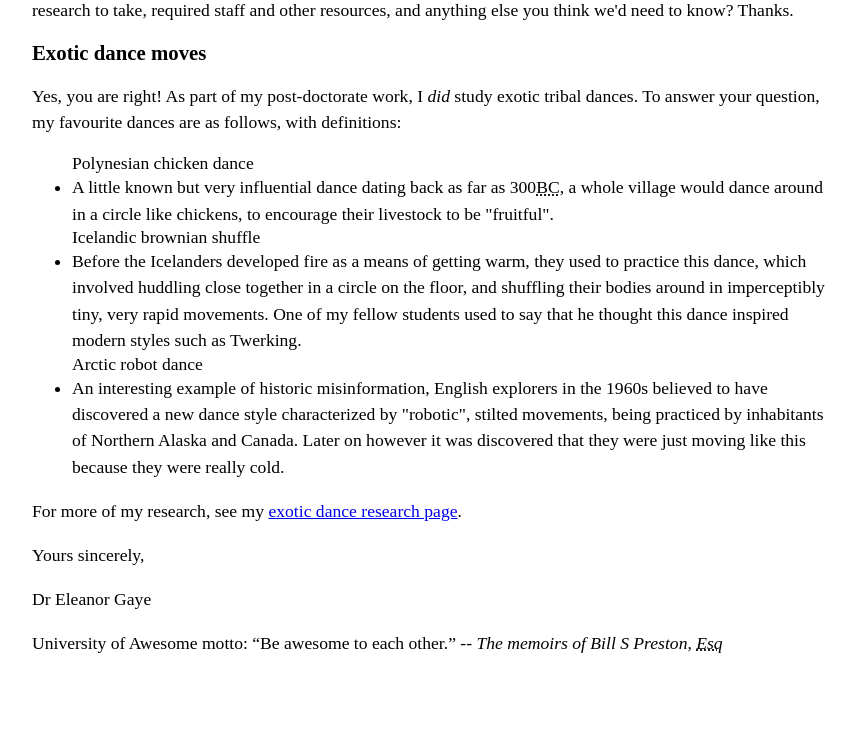
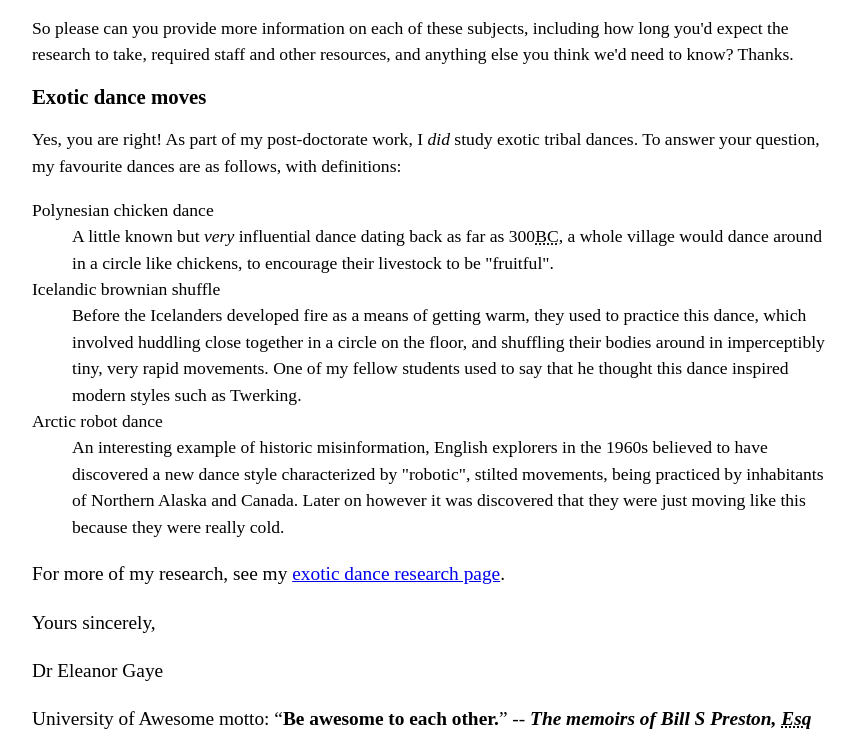
Before and after one commit to ShigaJun/git-tutorial, a website built with Vite: page index.html in a window 1280 px wide. Shown: the part 1104-1857 px from the top of the page, without its empty margins (208-1063 px from the left). Before the commit the page ends 1778 px from the top, so only its background shows below. Built offline with nearby package versions, Linux system fonts and the light colour scheme.

Commit message:
完成!!

```diff
--- a/index.html
+++ b/index.html
@@ -2,9 +2,11 @@
 <html lang="en-US">
   <head>
     <meta charset="utf-8" />
+    <meta name="author" content="Dr. Eleanor Gaye" />
     <link rel="stylesheet" href="./style.css" />
   </head>
   <body>
+    <span class="sender-column">
       <address>
         <strong>Dr. Eleanor Gaye</strong><br />
         Awesome Science faculty<br />
@@ -14,8 +16,11 @@
         <strong>Tel</strong>: 123-456-7890<br />
         <strong>Email</strong>: no_reply@example.com<br />
       </address>
+    </span>
 
-    <tmie datetime="2016-01-20">20 January 2016</tmie>
+    <span class="sender-column">
+      <p><tmie datetime="2016-01-20">20 January 2016</tmie></p>
+    </span>
 
     <address>
       <strong>Miss Eileen Dover</strong><br />
@@ -23,8 +28,6 @@
       Dover, CT9 XXX<br />
       UK
     </address>
-
-
 
     <h1>Re: Eileen Dover university application</h1>
 
@@ -52,7 +55,7 @@
 
     <ol>
       <li>Turning H<sub>2</sub>O into wine, and the health benefits of Resveratrol (C<sub>14</sub>H<sub>12</sub>O<sub>3</sub>.)</li>
-      <li>Measuring the effect on performance of funk bassplayers at temperatures exceeding 30°C (86°F), when the audience size exponentially increases (effect of 3 × 10<sup>3</sup> increasing to 3 × 10<sup>4</sup>.)</li>
+      <li>Measuring the effect on performance of funk bassplayers at temperatures exceeding 30°C (86°F), when the audience size exponentially increases (effect of 3 &times; 10<sup>3</sup> increasing to 3 &times; 10<sup>4</sup>.)</li>
       <li><abbr title="HyperText Markup Language">HTML</abbr> and <abbr title="Cascading Style Sheets">CSS</abbr> constructs for representing musical scores.</li>
     </ol>
 
@@ -62,13 +65,13 @@
 
     <p>Yes, you are right! As part of my post-doctorate work, I <em>did</em> study exotic tribal dances. To answer your question, my favourite dances are as follows, with definitions:</p>
 
-    <ul>
-      Polynesian chicken dance
-      <li>A little known but very influential dance dating back as far as 300<abbr title="Before Christ">BC</abbr>, a whole village would dance around in a circle like chickens, to encourage their livestock to be "fruitful".</li>
-      Icelandic brownian shuffle
-      <li>Before the Icelanders developed fire as a means of getting warm, they used to practice this dance, which involved huddling close together in a circle on the floor, and shuffling their bodies around in imperceptibly tiny, very rapid movements. One of my fellow students used to say that he thought this dance inspired modern styles such as Twerking.</li>
-      Arctic robot dance
-      <li>An interesting example of historic misinformation, English explorers in the 1960s believed to have discovered a new dance style characterized by "robotic", stilted movements, being practiced by inhabitants of Northern Alaska and Canada. Later on however it was discovered that they were just moving like this because they were really cold.</li>
+    <dl>
+      <dt>Polynesian chicken dance</dt>
+      <dd>A little known but <em>very</em> influential dance dating back as far as 300<abbr title="Before Christ">BC</abbr>, a whole village would dance around in a circle like chickens, to encourage their livestock to be "fruitful".</dd>
+      <dt>Icelandic brownian shuffle</dt>
+      <dd>Before the Icelanders developed fire as a means of getting warm, they used to practice this dance, which involved huddling close together in a circle on the floor, and shuffling their bodies around in imperceptibly tiny, very rapid movements. One of my fellow students used to say that he thought this dance inspired modern styles such as Twerking.</dd>
+      <dt>Arctic robot dance</dt>
+      <dd>An interesting example of historic misinformation, English explorers in the 1960s believed to have discovered a new dance style characterized by "robotic", stilted movements, being practiced by inhabitants of Northern Alaska and Canada. Later on however it was discovered that they were just moving like this because they were really cold.</dd>
     </ul>
 
     <p>For more of my research, see my <a href="http://example.com">exotic dance research page</a>.</p>
@@ -76,6 +79,6 @@
     <p>Yours sincerely,</p>
     <p>Dr Eleanor Gaye</p>
 
-    <p>University of Awesome motto: <q>Be awesome to each other.</q><cite> -- The memoirs of Bill S Preston, <abbr title="Esquire">Esq</abbr></cite></p>
+    <p>University of Awesome motto: <q><strong>Be awesome to each other.</strong></q><cite> -- <strong>The memoirs of Bill S Preston, <abbr title="Esquire">Esq</abbr></strong></cite></p>
   </body>
 </html>
```
Lines whose indentation alone changed are shown as unchanged.
